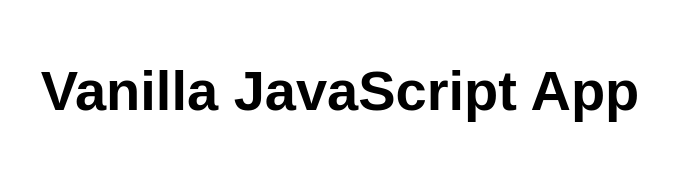
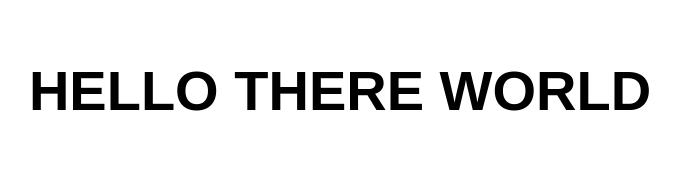
Before and after one commit to the-bottening/WebServer, a website: page src/index.html in a window 1280 px wide. Shown: the whole page, without its empty margins (300-980 px from the left). Drawn offline with Linux system fonts and the light colour scheme.

Commit message:
Update index.html

```diff
--- a/src/index.html
+++ b/src/index.html
@@ -10,7 +10,7 @@
 
 <body>
   <main>
-    <h1>Vanilla JavaScript App</h1>
+    <h1>HELLO THERE WORLD</h1>
   </main>
 </body>
 
```
